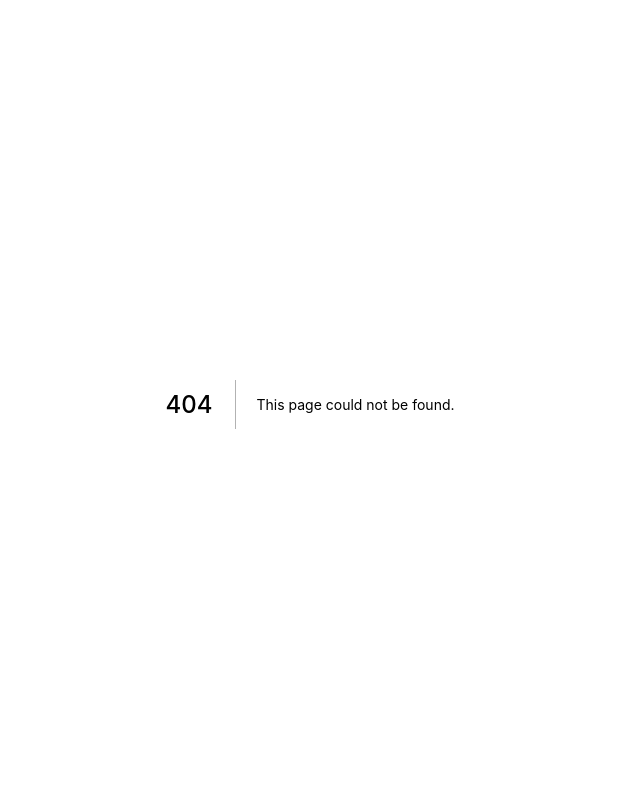
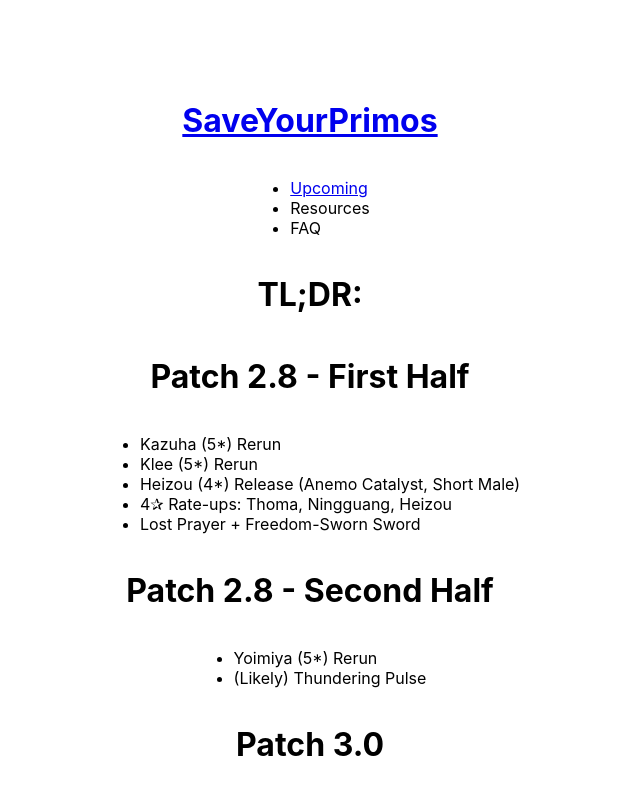
Before and after one commit to LevelASMer/NextJSMDXDemo, a Next.js app: page /upcoming in a window 1280 px wide. Before the commit this address had no page. Shown: the top 800 px of the page, without its empty margins (330-970 px from the left). Built offline with nearby package versions, Linux system fonts and the light colour scheme.

Commit message:
add link

```diff
--- a/components/Header.js
+++ b/components/Header.js
@@ -1,3 +1,24 @@
+import Link from 'next/link';
+
 export default function Header({ title }) {
-  return <h1 className="title">{title}</h1>
+  return (
+    <>
+      <h1 className="title">
+        <Link href="/">
+          <a>{title}</a>
+        </Link>
+      </h1>
+      <nav>
+        <ul>
+          <li>
+            <Link href="/upcoming">
+              <a>Upcoming</a>
+            </Link>
+          </li>
+          <li>Resources</li>
+          <li>FAQ</li>
+        </ul>
+      </nav>
+    </>
+  );
 }
--- a/mdx/banner.mdx
+++ b/mdx/upcoming.mdx
@@ -34,4 +34,5 @@
 Subject to change. Information based on datamines and/or extremely reliable sources. Individual sources listed in detail below.
 
 [saveyourprimos.carrd.co/#upcoming](saveyourprimos.carrd.co/#upcoming)
+
 **Last Updated: July 9th, 2022**
--- /dev/null
+++ b/pages/upcoming.js
@@ -0,0 +1,9 @@
+import Upcoming from '../mdx/upcoming.mdx';
+
+export default function Banner(props) {
+  return (
+    <>
+      <Upcoming />
+    </>
+  );
+}
--- a/styles/globals.css
+++ b/styles/globals.css
@@ -2,8 +2,8 @@
 body {
   padding: 0;
   margin: 0;
-  font-family: -apple-system, BlinkMacSystemFont, Segoe UI, Roboto, Oxygen, Ubuntu, Cantarell,
-    Fira Sans, Droid Sans, Helvetica Neue, sans-serif;
+  font-family: -apple-system, BlinkMacSystemFont, Segoe UI, Roboto, Oxygen,
+    Ubuntu, Cantarell, Fira Sans, Droid Sans, Helvetica Neue, sans-serif;
 }
 
 * {
@@ -19,15 +19,7 @@
   align-items: center;
 }
 
-code {
-  background: #fafafa;
-  border-radius: 5px;
-  padding: 0.75rem;
-  font-family: Menlo, Monaco, Lucida Console, Courier New, monospace;
-}
-
 .container {
-  height: 100vh;
   display: flex;
   flex-direction: column;
   justify-content: center;
```
